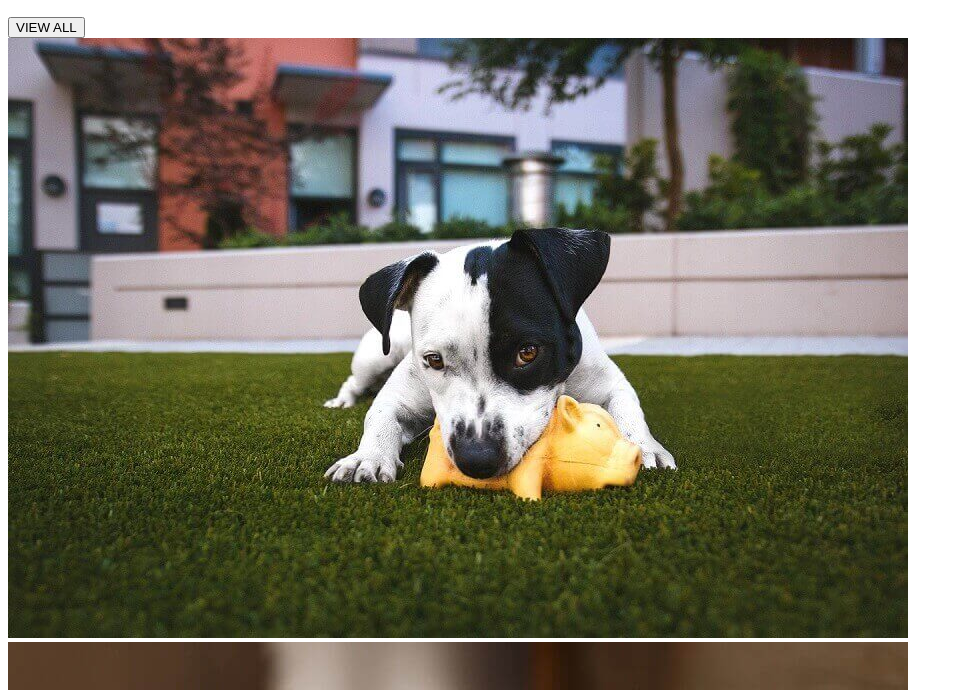
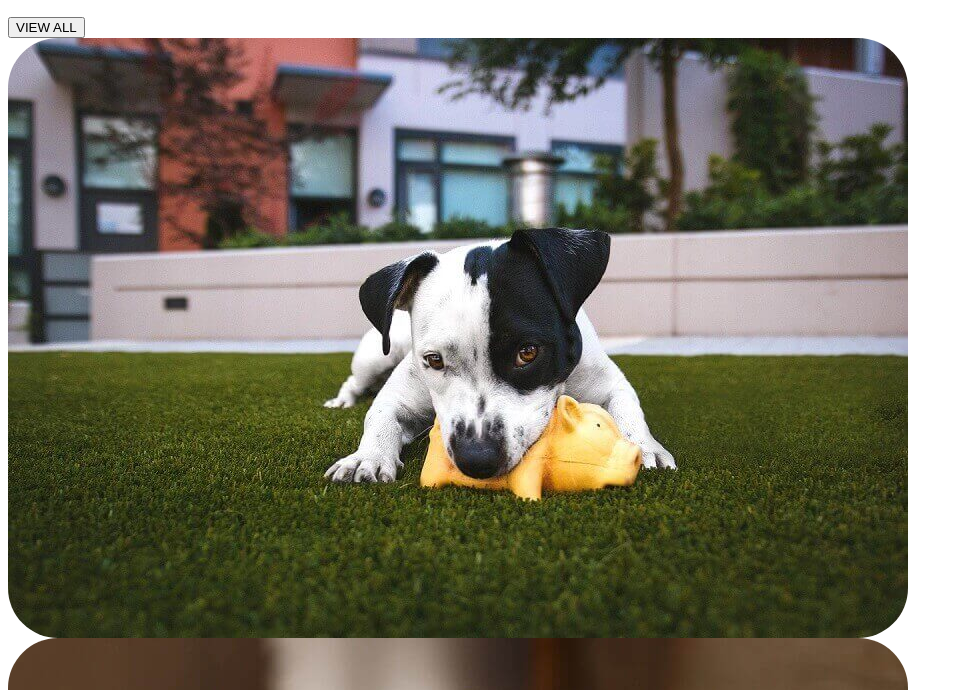
Before and after one commit to RaquelOrtegaLabrac/w1-ch4-raquel-ortega, a website: page index.html in a window 1280 px wide. Shown: the part 110-800 px from the top of the page, without its empty margins (0-963 px from the left). Drawn offline with Linux system fonts and the light colour scheme.

Commit message:
add styles to images

```diff
--- a/styles.scss
+++ b/styles.scss
@@ -1,3 +1,9 @@
 * {
   box-sizing: border-box;
 }
+
+img {
+  display: flex;
+  justify-content: space-around;
+  border-radius: 50px;
+}
```
Also changed, not shown: styles.css, 1 other file.
